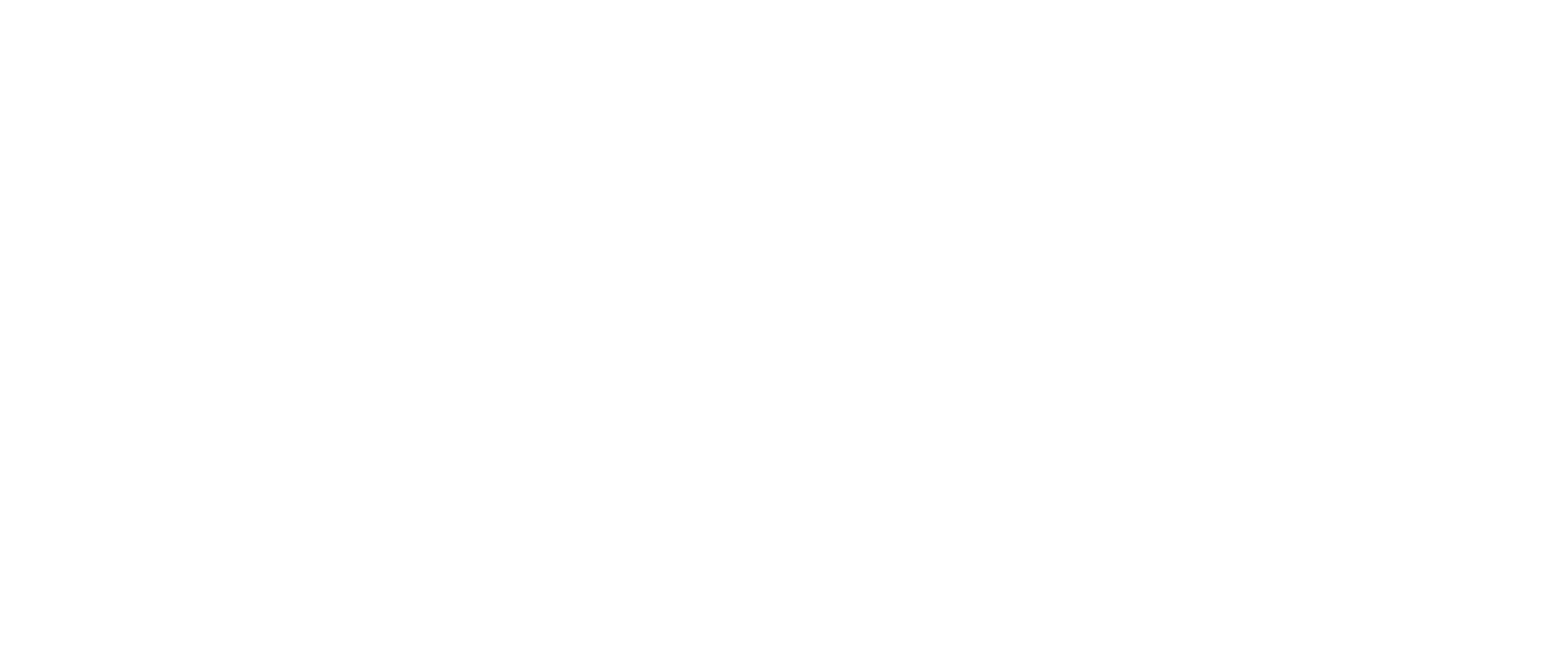
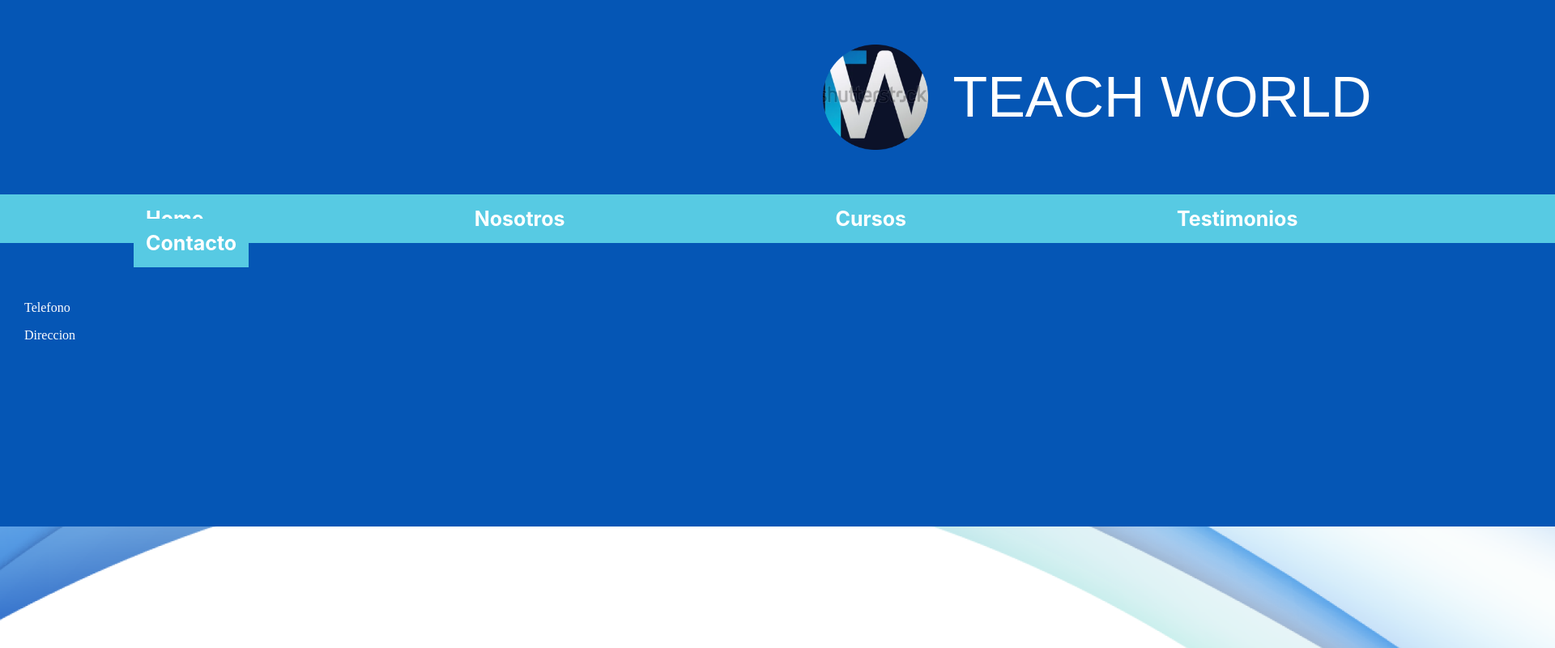
Before and after one commit to Emilce-Cano/TechWorld23517, a plain HTML site: page index.html in a window 1280 px wide. Shown: the top 800 px of the page at 81% size, 1920 px wide, since content can reach past the window. Drawn offline with Linux system fonts and the light colour scheme.

Commit message:
se creo css de contact y html de contact, tambien el index/home con su css

```diff
--- /dev/null
+++ b/css/styleHome.css
@@ -0,0 +1,139 @@
+body {
+    background-image: url(../img/Rectangle\ 8.png);
+    margin: 0;
+}
+
+header {
+    display: flex;
+    padding: 20px;
+    text-align: center;
+    align-items: center;
+    justify-content: center;
+    margin-left: auto;
+    margin-right: auto;
+    background-color:#0556B5 ;
+    width: 2670px;
+    height: 200px;
+}
+
+#title {
+    color: #FFF;
+    font-family: 'Fugaz One', sans-serif;
+    font-size: 70px;
+    font-style: normal;
+    font-weight: 400;
+
+
+}
+#title {
+    /* display: inline-block; */
+    margin: 0;
+    padding: 0;
+
+}
+
+#logo {
+
+     width: 130px;
+    height: 130px;
+    /* float: left; */
+    max-width: 200px; /* Ajusta el ancho máximo de la imagen del logo */
+    margin-right: 30px;
+    /* display: inline-block; */
+
+
+}
+
+#botonera_principal {
+    width: 2670px;
+    background-color: #57CAE3;
+    /* text-align: center; */
+    height: 60px;
+}
+
+#botonera_principal ul {
+    background-color:#57CAE3;
+    list-style: none;
+    /* Quita los marcadores de lista */
+    padding: 015px;
+    margin: 0;
+
+    width: 100%;
+
+
+}
+
+#botonera_principal ul li {
+    display: inline;
+    margin: 0 20px;
+}
+
+#botonera_principal ul li a {
+    font-family: 'Fugaz One', sans-serif;
+    font-family: 'Inter', sans-serif;
+    font-size: 25px;
+     background-color: #57CAE3;
+    color: #FFF;
+    font-weight: bold;
+    text-decoration: none;
+    font-style: normal;
+    margin: 130px;
+    padding: 15px;
+}
+
+#botonera_principal ul li a {
+    display: inline;
+    width: 150px;
+    height: 30px;
+    text-align: center;
+
+}
+
+#botonera_principal ul li a:hover {
+    color: #FFF;
+    background-color: rgb(8, 115, 202);
+}
+
+#datos {
+    color: #FFF;
+    background-color: #0556B5;
+    width: 600px;
+    height: 141px;
+    padding-left: 30px;
+    margin-bottom: 100px;
+    /* flex-shrink: 0; */
+}
+
+footer {
+
+    display: flex;
+    align-items: center;
+
+    width: 2670px;
+    height: 350px;
+    background-color: #0556B5;
+
+}
+
+#botonera_principal2 {
+    float: right;
+    background-color: #0556B5;
+    width: 0px;
+    height: 280px;
+    margin-top: 50px;
+
+}
+
+#botonera_principal2 nav ul li a {
+    color: #FFF;
+    font-family: 'Copse', serif;
+    font-family: 'Fugaz One', sans-serif;
+    font-family: 'Inter', sans-serif;
+    font-size: 30px;
+}
+
+nav ul {
+    /* quita los marcadores alñ costado de los navegadores */
+    list-style: none;
+    margin-bottom: 100px;
+}
--- /dev/null
+++ b/css/stylecontact.css
@@ -0,0 +1,215 @@
+body {
+    background-image: url(../img/Rectangle\ 8.png);
+    margin: 0;
+}
+
+header {
+    display: flex;
+    padding: 20px;
+    text-align: center;
+    align-items: center;
+    justify-content: center;
+    margin-left: auto;
+    margin-right: auto;
+    background-color:#0556B5 ;
+    width: 2670px;
+    height: 200px;
+}
+
+#title {
+    color: #FFF;
+    font-family: 'Fugaz One', sans-serif;
+    font-size: 70px;
+    font-style: normal;
+    font-weight: 400;
+
+
+}
+#title {
+    /* display: inline-block; */
+    margin: 0;
+    padding: 0;
+
+}
+
+#logo {
+
+     width: 130px;
+    height: 130px;
+    /* float: left; */
+    max-width: 200px; /* Ajusta el ancho máximo de la imagen del logo */
+    margin-right: 30px;
+    /* display: inline-block; */
+
+
+}
+
+#botonera_principal {
+    width: 2670px;
+    background-color: #57CAE3;
+    /* text-align: center; */
+    height: 60px;
+}
+
+#botonera_principal ul {
+    background-color:#57CAE3;
+    list-style: none;
+    /* Quita los marcadores de lista */
+    padding: 015px;
+    margin: 0;
+
+    width: 100%;
+
+
+}
+
+#botonera_principal ul li {
+    display: inline;
+    margin: 0 20px;
+}
+
+#botonera_principal ul li a {
+    font-family: 'Fugaz One', sans-serif;
+    font-family: 'Inter', sans-serif;
+    font-size: 25px;
+     background-color: #57CAE3;
+    color: #FFF;
+    font-weight: bold;
+    text-decoration: none;
+    font-style: normal;
+    margin: 130px;
+    padding: 15px;
+}
+
+#botonera_principal ul li a {
+    display: inline;
+    width: 150px;
+    height: 30px;
+    text-align: center;
+
+}
+
+#botonera_principal ul li a:hover {
+    color: #FFF;
+    background-color: rgb(8, 115, 202);
+}
+
+#formulario_contacto {
+    padding: 10px;
+}
+h1 {
+    font-size: 35px;
+    font-family: 'Copse', serif;
+    font-family: 'Fugaz One', sans-serif;
+    font-family: 'Inter', sans-serif;
+}
+
+#datos_personales {
+    font-size: 30px;
+    font-family: 'Copse', serif;
+    font-family: 'Fugaz One', sans-serif;
+    font-family: 'Inter', sans-serif;
+}
+
+p {
+    font-size: 25px;
+    font-family: 'Copse', serif;
+    font-family: 'Fugaz One', sans-serif;
+    font-family: 'Inter', sans-serif;
+}
+
+fieldset {
+    max-width: 600px;
+    border: 1px solid #ccc;
+    /* Establece un borde claro */
+    padding: 10px;
+    /* Espacio interno para separar el contenido del borde */
+    background: rgba(255, 255, 255, 0.212);
+    /* Establece un fondo transparente con el valor rgba */
+}
+
+input {
+    width: 100px;
+    height: 40px;
+    font-size: 25px;
+}
+
+legend {
+    font-size: 25px;
+    font-family: 'Copse', serif;
+    font-family: 'Fugaz One', sans-serif;
+    font-family: 'Inter', sans-serif;
+}
+
+#sexo {
+    font-size: 25px;
+    font-family: 'Copse', serif;
+    font-family: 'Fugaz One', sans-serif;
+    font-family: 'Inter', sans-serif;
+}
+
+input,
+textarea {
+    width: 1000px;
+    height: 150xp;
+    font-size: 25px;
+    background-color: rgba(218, 213, 213, 0.377);
+    border: 1px solid #ccc;
+    /* Puedes personalizar el borde según tus necesidades */
+    padding: 5px;
+    /* Espacio interno alrededor del campo de entrada */
+}
+ button {
+    color: #e8edf3;
+    background-color: #3c8de9cc;
+    border: 1px solid #1d7ce9;
+    font-size: 25px;
+    border-radius: 10px;
+    width: 250px;
+    height: 50px;
+    margin-left: 300px;
+
+ }
+
+#datos {
+    color: #FFF;
+    background-color: #0556B5;
+    width: 600px;
+    height: 141px;
+    padding-left: 30px;
+    margin-bottom: 100px;
+    /* flex-shrink: 0; */
+}
+
+footer {
+
+    display: flex;
+    align-items: center;
+    width: 2700px;
+    height: 350px;
+    background-color: #0556B5;
+
+}
+
+#botonera_principal2 {
+    float: right;
+    background-color: #0556B5;
+    width: 0px;
+    height: 280px;
+    margin-top: 50px;
+
+}
+
+#botonera_principal2 nav ul li a {
+    color: #FFF;
+    font-family: 'Copse', serif;
+    font-family: 'Fugaz One', sans-serif;
+    font-family: 'Inter', sans-serif;
+    font-size: 30px;
+}
+
+nav ul {
+    /* quita los marcadores alñ costado de los navegadores */
+    list-style: none;
+    margin-bottom: 100px;
+}
--- a/index.html
+++ b/index.html
@@ -4,8 +4,32 @@
     <meta charset="UTF-8">
     <meta name="viewport" content="width=device-width, initial-scale=1.0">
     <title>Document</title>
+    <link rel="stylesheet" href="css/styleHome.css">
 </head>
 <body>
+    <header>
+        <img id="logo" src="../img/Logo.png" alt="logo">
+        <h1 id="title">TEACH WORLD</h1>
+    </header>
+        <nav id="botonera_principal">
+            <ul>
+                <li><a href="#">Home</a></li>
+                <li><a href="#">Nosotros</a></li>
+                <li><a href="#">Cursos</a></li>
+                <li><a href="#">Testimonios</a></li>
+                <li><a href="#">Novedades</a></li>
+                <li><a href="/pages/contact.html">Contacto</a></li>
+            </ul>
+        </nav>
+<section>
+
+</section>
+ <footer>
+            <div id="datos">
+                <p>Telefono</p>
+                <p>Direccion</p>
+            </div>
+        </footer>
 
 </body>
 </html>
```
Also changed, not shown: pages/contact.html (added, +105 -0 lines), img/Logo.png (added), img/Rectangle 8.png (added), 1 other file.
